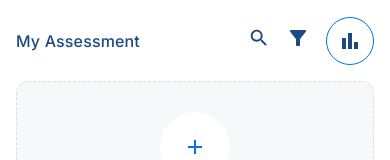
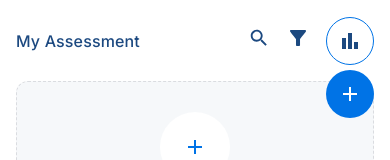
Before and after one commit to gauravsoni97/unstop, a React (Create React App) app: page /assessment in a window 390 px wide. Shown: the part 684-844 px from the top of the page. Built offline with nearby package versions, Linux system fonts and the light colour scheme.

Commit message:
plus modal btn added

```diff
--- a/src/pages/Assessment/Assessment.css
+++ b/src/pages/Assessment/Assessment.css
@@ -91,6 +91,23 @@
   padding-left: 1rem;
 }
 
+.plusbtnModal {
+  position: fixed;
+  bottom: 5%;
+  right: 1rem;
+  width: 3rem;
+  height: 3rem;
+  border-radius: 50%;
+  background: #0073e6;
+  color: white;
+  display: flex;
+  align-items: center;
+  justify-content: center;
+  z-index: 4;
+  cursor: pointer;
+
+}
+
 @media screen and (width <= 900px) {
   .assessment_box {
     margin: 1rem 0;
@@ -108,16 +125,16 @@
     padding-left: 0rem;
   } */
 
-  .assessment_box .assessment_item:nth-child(1){
+  .assessment_box .assessment_item:nth-child(1) {
     order: 0;
   }
-  .assessment_box .assessment_item:nth-child(4){
+  .assessment_box .assessment_item:nth-child(4) {
     order: 1;
   }
-  .assessment_box .assessment_item:nth-child(2){
+  .assessment_box .assessment_item:nth-child(2) {
     order: 2;
   }
-  .assessment_box .assessment_item:nth-child(3){
+  .assessment_box .assessment_item:nth-child(3) {
     order: 3;
   }
 }
@@ -158,16 +175,16 @@
     padding: 0.7rem;
   }
 
-  .assessment_box .assessment_item:nth-child(1){
+  .assessment_box .assessment_item:nth-child(1) {
     order: 0;
   }
-  .assessment_box .assessment_item:nth-child(4){
+  .assessment_box .assessment_item:nth-child(4) {
     order: 1;
   }
-  .assessment_box .assessment_item:nth-child(2){
+  .assessment_box .assessment_item:nth-child(2) {
     order: 2;
   }
-  .assessment_box .assessment_item:nth-child(3){
+  .assessment_box .assessment_item:nth-child(3) {
     order: 3;
   }
 }
--- a/src/pages/Assessment/MyAssessment.jsx
+++ b/src/pages/Assessment/MyAssessment.jsx
@@ -2,14 +2,28 @@ import React, { useState } from "react";
 import "./Assessment.css";
 import AssessmentOverview from "./AssessmentOverview/AssessmentOverview";
 import MyAssessmentList from "./MyAssessmentList/MyAssessmentList";
+import AddIcon from "@mui/icons-material/Add";
+
+import { useMediaQuery } from "react-responsive";
 
 const MyAssessment = () => {
   const [showOverview, setShowOverview] = useState(true);
+  const isTabletOrMobile = useMediaQuery({ query: "(max-width: 924px)" });
+
   return (
     <div>
+      {isTabletOrMobile && (
+        <span className="plusbtnModal">
+          <AddIcon />
+        </span>
+      )}
+
       {showOverview && <AssessmentOverview />}
       <br />
-      <MyAssessmentList showOverview={showOverview} setShowOverview={() => setShowOverview(prevState => !prevState)}/>
+      <MyAssessmentList
+        showOverview={showOverview}
+        setShowOverview={() => setShowOverview((prevState) => !prevState)}
+      />
     </div>
   );
 };
```
